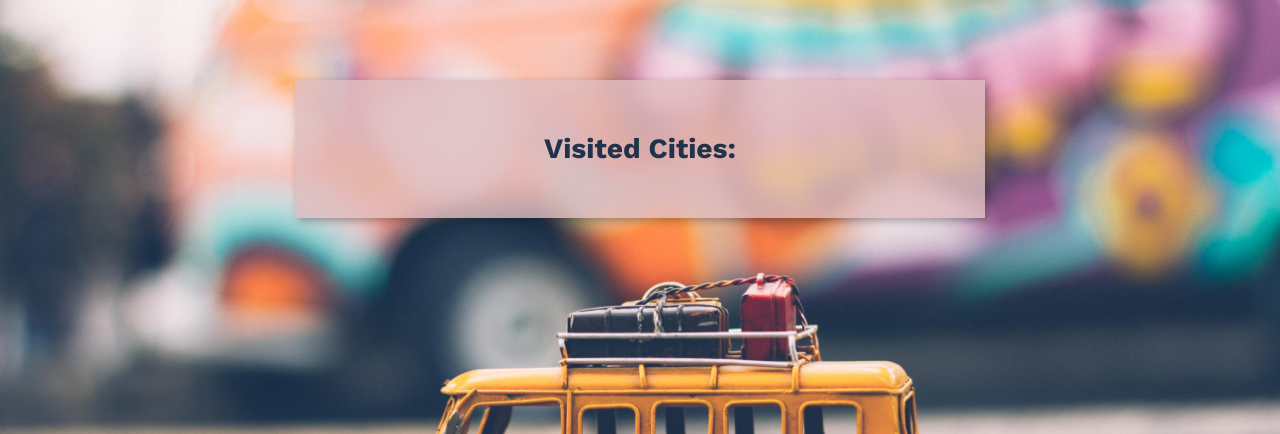
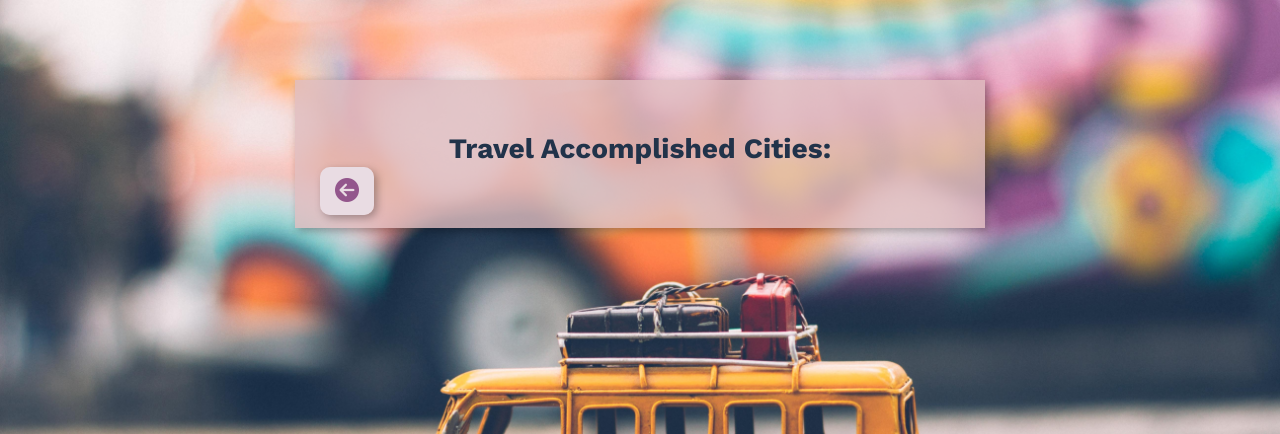
Before and after one commit to sandyysh221/travel_bucket_list_app_project, a Flask app: page /cities/visited in a window 1280 px wide. Shown: the part 60-494 px from the top of the page. Run offline with Flask 2, Linux system fonts and the light colour scheme; data that the repository does not hold is empty; some libraries are stand-ins or nearby versions; some web fonts are replaced.

Commit message:
cities done

```diff
--- a/controllers/city_controller.py
+++ b/controllers/city_controller.py
@@ -85,11 +85,11 @@ def delete_city(id):
 @cities_blueprint.route("/cities/visited")
 def visited_cities():
     cities = city_repository.select_all()
-    return render_template("cities/visited.html", cities=cities)
+    return render_template("cities/travelled.html", cities=cities)
 
 
 # filtered to show only unvisited cities
 @cities_blueprint.route("/cities/not_visited")
 def unvisited_cities():
     cities = city_repository.select_all()
-    return render_template("cities/not_visited.html", cities=cities)
+    return render_template("cities/not_travelled.html", cities=cities)
--- a/static/style.css
+++ b/static/style.css
@@ -54,6 +54,10 @@ a {
 a:hover {
   text-decoration: underline;
   color: var(--accent-color);
+}
+
+a:visited {
+  color: var(--font-color);
 }
 
 blockquote {
@@ -143,6 +147,7 @@ footer > a:hover {
   background-color: rgb(223, 189, 192, 0.8);
   color: var(--font-color);
   padding: 25px;
+  padding-bottom: 35px;
   box-shadow: var(--box-shadow);
   text-align: center;
 }
@@ -201,3 +206,8 @@ form > select {
   padding: 5px;
   border-radius: 5px;
 }
+
+.back-button {
+  position: absolute;
+  margin-top: -15px;
+}
--- a/templates/cities/new.html
+++ b/templates/cities/new.html
@@ -41,6 +41,7 @@
       >
     </p>
   </form>
+    <div class="back-button"><a href="/cities" class="button-link"><i class="fa-solid fa-circle-arrow-left"></i></a></i></div>
 </div>
 
 {% endblock content %}
--- a/templates/cities/not_visited.html
+++ b/templates/cities/not_travelled.html
@@ -20,6 +20,11 @@
     </li>
     {% endfor %}
   </ul>
+  <div class="back-button">
+    <a href="/cities" class="button-link"
+      ><i class="fa-solid fa-circle-arrow-left"></i
+    ></a>
+  </div>
 </div>
 
 {% endblock content %}
--- a/templates/cities/visited.html
+++ b/templates/cities/travelled.html
@@ -1,7 +1,7 @@
 {% extends 'base.html' %} {% block content %}
 
 <div class="detail-container">
-  <h3>Visited Cities:</h3>
+  <h3>Travel Accomplished Cities:</h3>
   <ul class="bullet-point">
     {% for city in cities if city.visited == True %}
     <li>
@@ -20,6 +20,11 @@
     </li>
     {% endfor %}
   </ul>
+  <div class="back-button">
+    <a href="/cities" class="button-link"
+      ><i class="fa-solid fa-circle-arrow-left"></i
+    ></a>
+  </div>
+
+  {% endblock content %}
 </div>
-
-{% endblock content %}
--- /dev/null
+++ b/templates/countries/not_travelled.html
@@ -0,0 +1 @@
+{% extends 'base.html' %} {% block content %} Hello World {% endblock content %}
--- /dev/null
+++ b/templates/countries/travelled.html
@@ -0,0 +1 @@
+{% extends 'base.html' %}{% block content %} Hello World {% endblock content %}
```
Also changed, not shown: controllers/country_controller.py (+14 -0 lines), templates/cities/index.html (+5 -6 lines), templates/cities/show.html (+9 -4 lines), templates/countries/index.html (+18 -1 lines).
